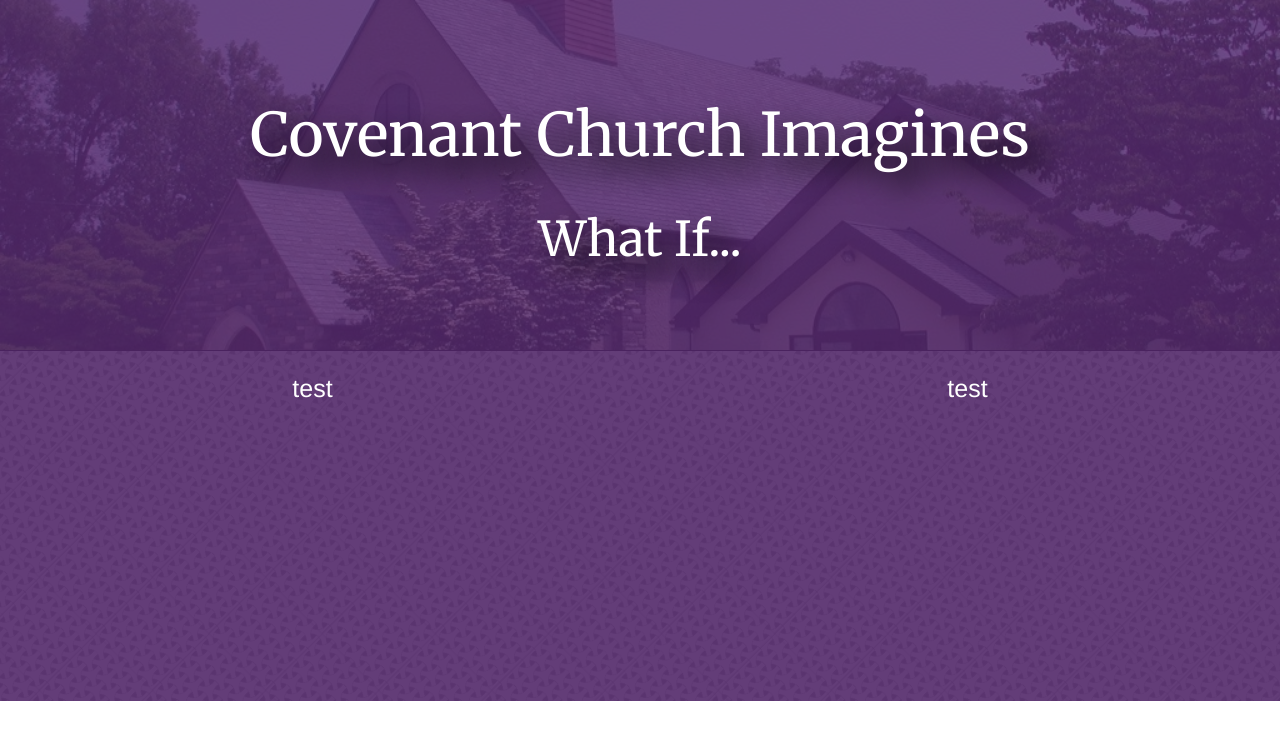
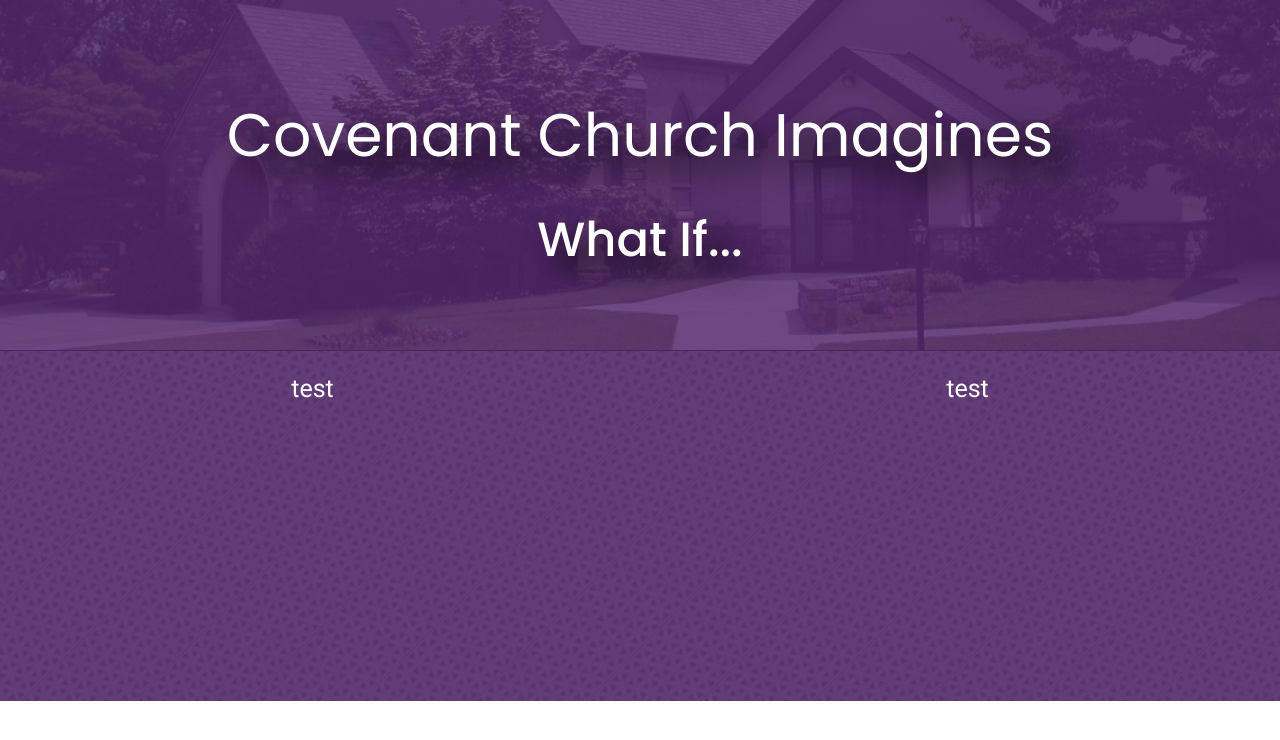
Before and after one commit to rutledgek/Covenant--Building-Campaign-Website, a plain HTML site: page index.html in a window 1280 px wide. Drawn offline with nearby package versions, Linux system fonts and the light colour scheme.

Commit message:
Added ScrollReveal Jquery

```diff
--- a/Sections/WhateIfHeader/whatif.less
+++ b/Sections/WhateIfHeader/whatif.less
@@ -1,5 +1,8 @@
 section#whatif {
-  background: url('../Assets/images/churchfront.JPG') center;
+  background: url('../Assets/images/churchfront.JPG');
+  background-attachment: fixed;
+  background-position: 50% 300%;
+  background-repeat: no-repeat;
   background-size: cover;
   width: 100%;
   height: 350px;
--- a/Sections/double/double.less
+++ b/Sections/double/double.less
@@ -15,10 +15,10 @@
   .overlay:after {
       content: "";
       position: absolute;
-      width: 400%;
-      height: 400%;
+      width: 1000%;
+      height: 1000%;
       top: 200%;
-      left: -50%;
+      left: -300%;
       z-index: -1;
       background: url('../Assets/images/pattern.jpg') ;
       background-size: 80px 80px;
--- a/Styles/styles.less
+++ b/Styles/styles.less
@@ -1,7 +1,6 @@
-@import url('https://fonts.googleapis.com/css?family=Merriweather');
-
 // Fonts
-@heading: 'Merriweather', serif;
+@heading: 'Poppins', sans-serif;
+@text: 'Roboto', sans-serif;
 
 // Colors
 @main: rgba(88, 42, 114, 1);
@@ -21,6 +20,7 @@
 body {
   padding:0;
   margin:0;
+  font-family: @text;
 }
 
 @import "../Sections/WhateIfHeader/whatif.less";
--- a/index.html
+++ b/index.html
@@ -4,7 +4,9 @@
     <meta charset="utf-8">
     <link href="https://maxcdn.bootstrapcdn.com/bootstrap/3.3.7/css/bootstrap.min.css" rel="stylesheet">
     <link href="https://maxcdn.bootstrapcdn.com/font-awesome/4.7.0/css/font-awesome.min.css" rel="stylesheet">
+    <link href="https://fonts.googleapis.com/css?family=Poppins:300,400,500,600,700|Roboto" rel="stylesheet">
     <link href="Styles/styles.css" rel="stylesheet">
+    <script src="https://unpkg.com/scrollreveal/dist/scrollreveal.min.js"></script>
     <title></title>
   </head>
   <body>
@@ -17,7 +19,7 @@
       <div class="overlay"></div>
       <div class="row">
         <div class="col-md-6 col-sm-6">
-          <div class="left">
+          <div class="left" id="double-left">
             <p>test</p>
           </div>
         </div>
@@ -28,5 +30,7 @@
         </div>
       </div>
     </section>
+    <script src="https://maxcdn.bootstrapcdn.com/bootstrap/3.3.7/js/bootstrap.min.js"></script>
+    <script src="scripts/scrollreveal-site.js"></script>
   </body>
 </html>
--- /dev/null
+++ b/scripts/scrollreveal-site.js
@@ -0,0 +1,19 @@
+window.sr = ScrollReveal();
+
+sr.reveal('.left', {
+  duration: 2000,
+  origin: 'left',
+  distance: '100px',
+  easing: 'ease-out',
+  mobile: false,
+
+})
+
+sr.reveal('.right', {
+  duration: 2000,
+  origin: 'right',
+  distance: '100px',
+  easing: 'ease-out',
+  mobile: false,
+
+})
```
Also changed, not shown: Styles/styles.css, 2 other files.
